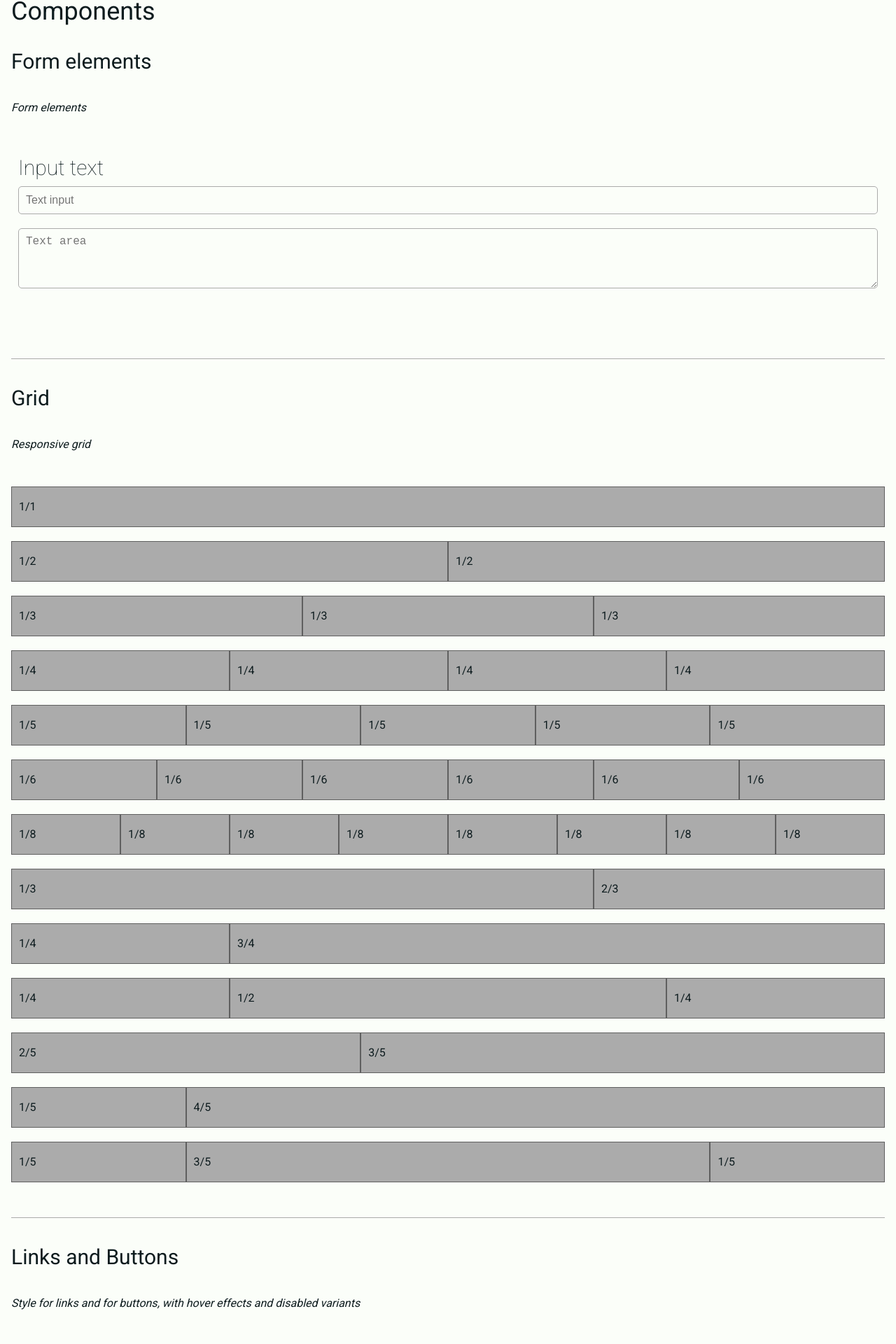
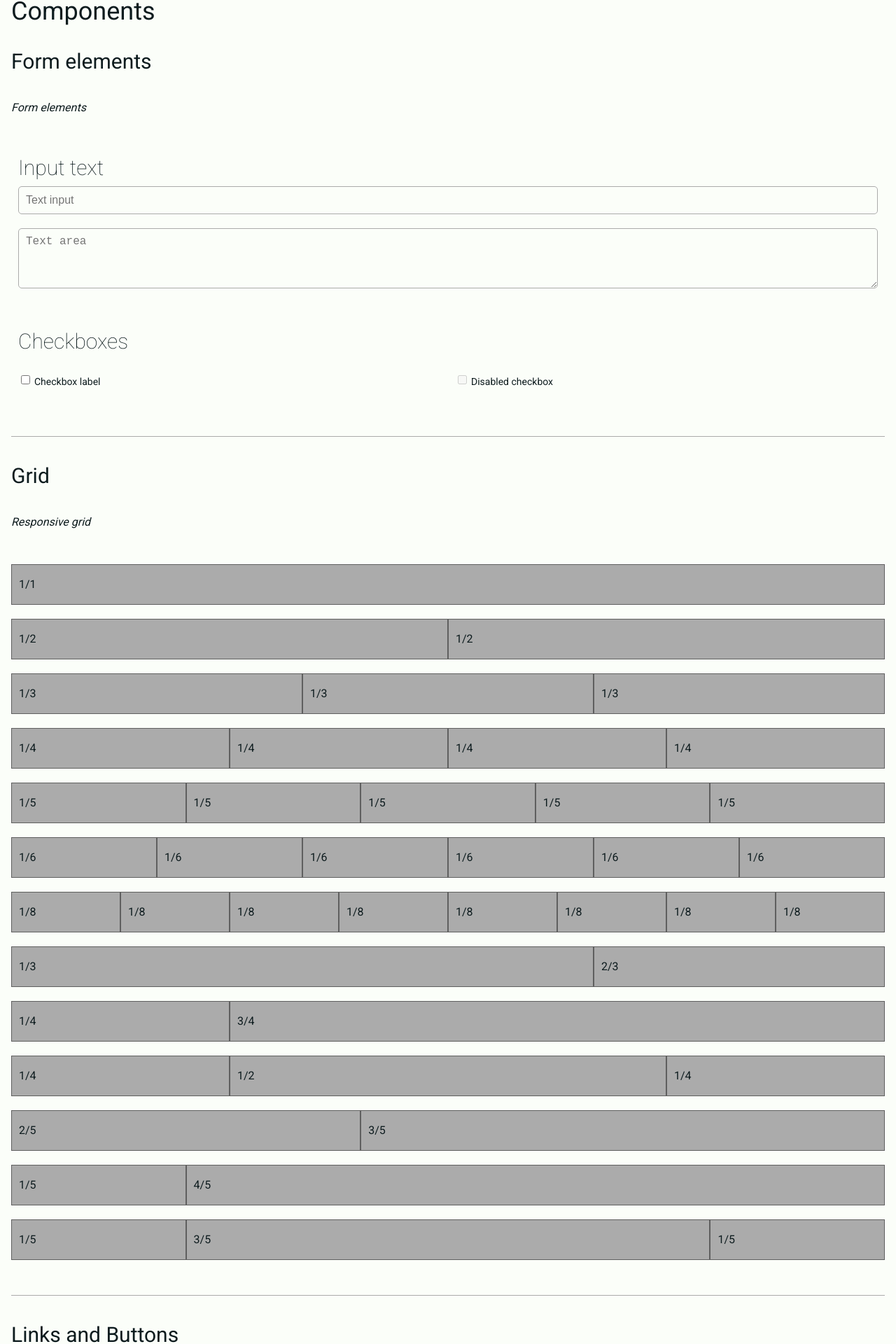
Before and after one commit to pieruf/component-library, a Jekyll site: the page built from index.html, in a window 1280 px wide. Shown: the top 1920 px of the page at 70% size. Built offline with Jekyll 4.4.1, drawn with Linux system fonts in a browser that asks for light colours.

Commit message:
Checkboxes

```diff
--- a/_sass/forms.scss
+++ b/_sass/forms.scss
@@ -9,3 +9,22 @@ input.form-element {
 textarea.form-element {
 	height: auto;
 }
+
+.checkbox {
+	@include font-size(14);
+	display: block;
+    padding: 10px 0;
+}
+
+.checkbox.disabled {
+	cursor: not-allowed;
+	label {
+		cursor: not-allowed;
+	}
+}
+
+input[type="checkbox"] {
+    margin-right: 6px;
+    position: relative;
+    top: -1px;
+}
```
Also changed, not shown: _components/forms.html (+11 -0 lines), 3 other files.
